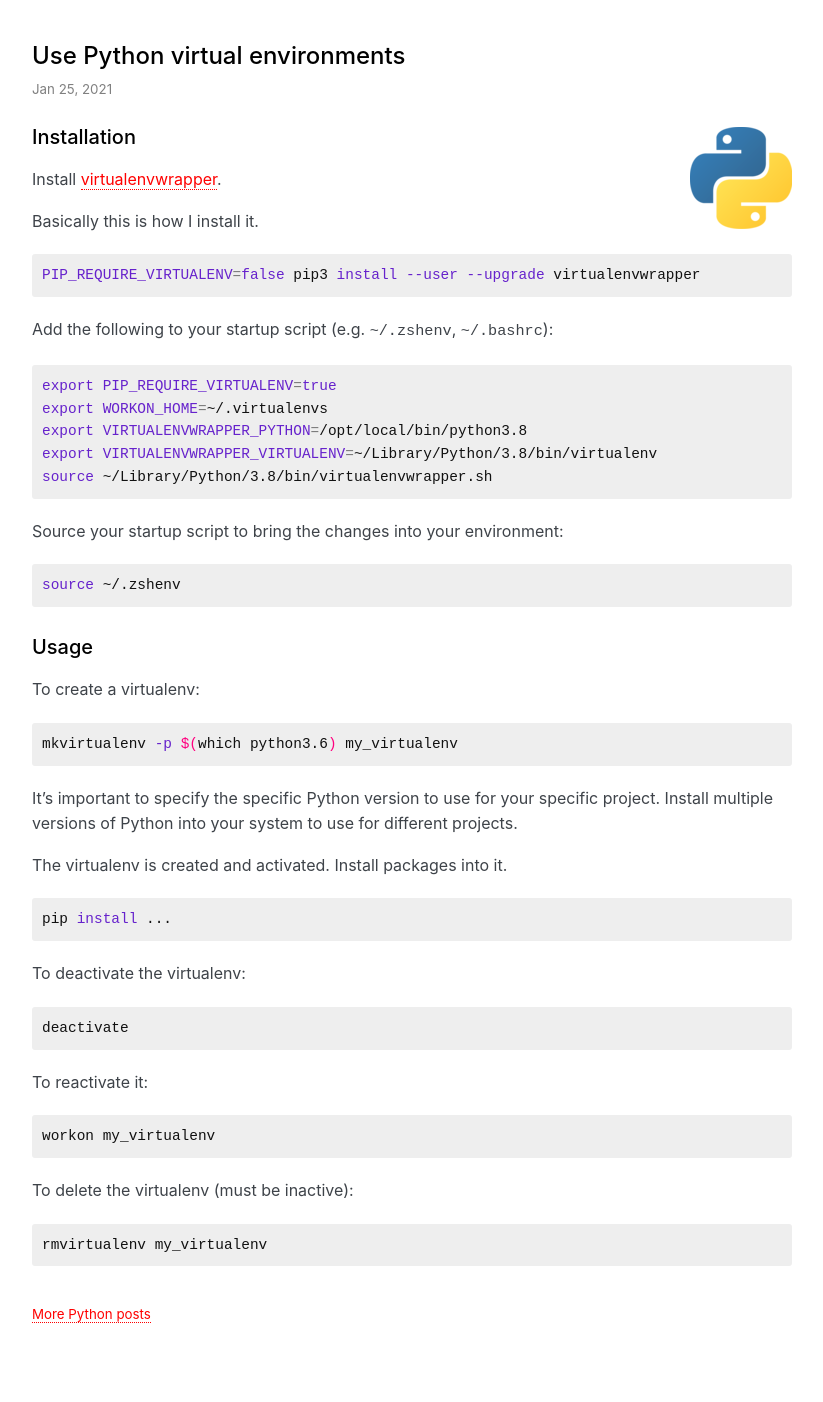
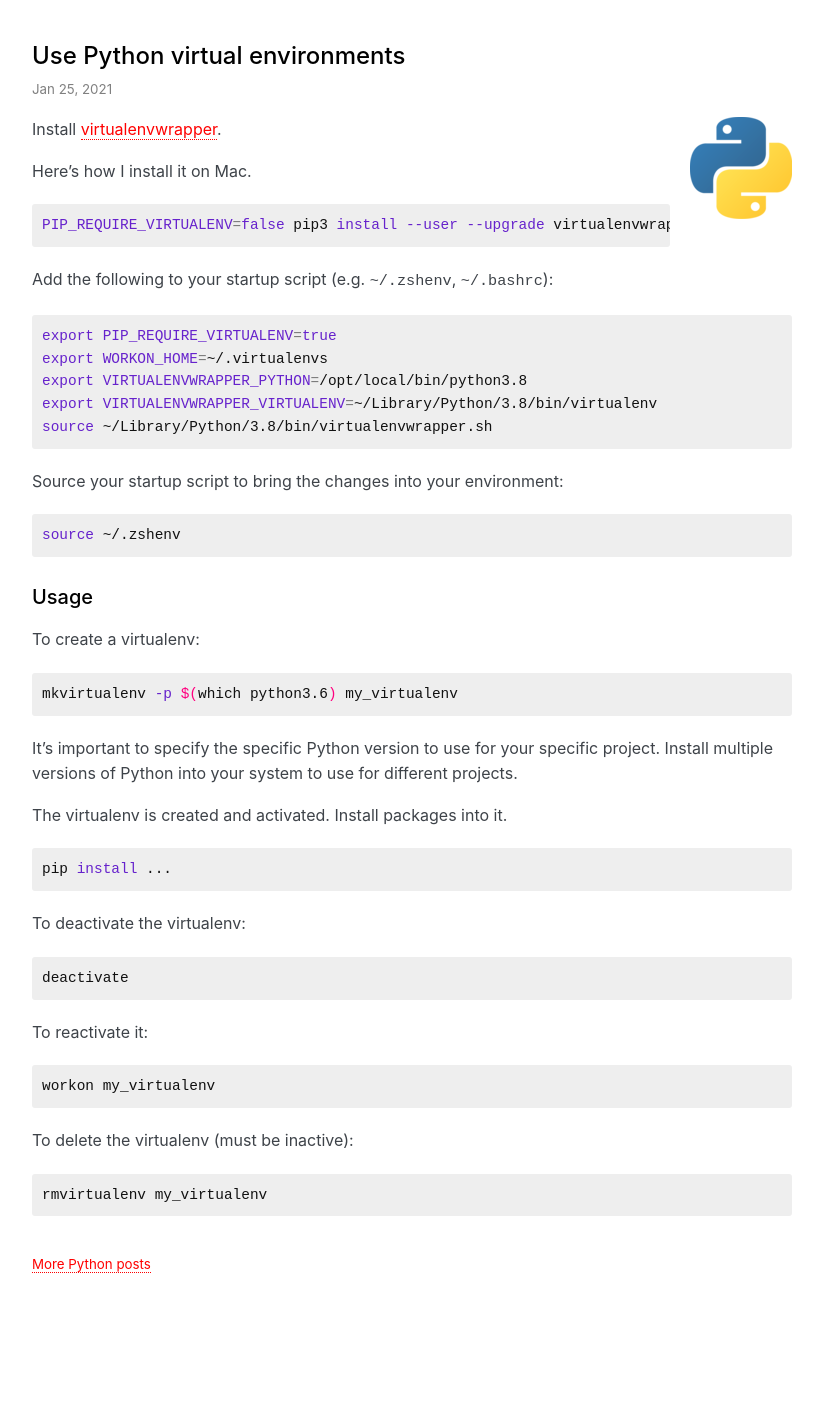
Before and after one commit to explodinglabs/explodinglabs.github.io, a Jekyll site: the page built from _posts/python/2021-01-25-virtualenv.markdown, in a window 1280 px wide. Shown: the whole page, without its empty margins (228-1051 px from the left). Built offline with Jekyll 4.4.1, drawn with Linux system fonts in a browser that asks for light colours; some web fonts are replaced; after the commit the page ends 1352 px from its top, so only the background shows below that.

Commit message:
Adjust virtualenv post

````diff
--- a/_posts/python/2021-01-25-virtualenv.markdown
+++ b/_posts/python/2021-01-25-virtualenv.markdown
@@ -8,12 +8,10 @@ permalink: /python/virtualenv
 ![python](/assets/python.png)
 </div>
 
-## Installation
-
 Install
 [virtualenvwrapper](https://virtualenvwrapper.readthedocs.io/en/latest/).
 
-Basically this is how I install it.
+Here's how I install it on Mac.
 
 ```sh
 PIP_REQUIRE_VIRTUALENV=false pip3 install --user --upgrade virtualenvwrapper
````
